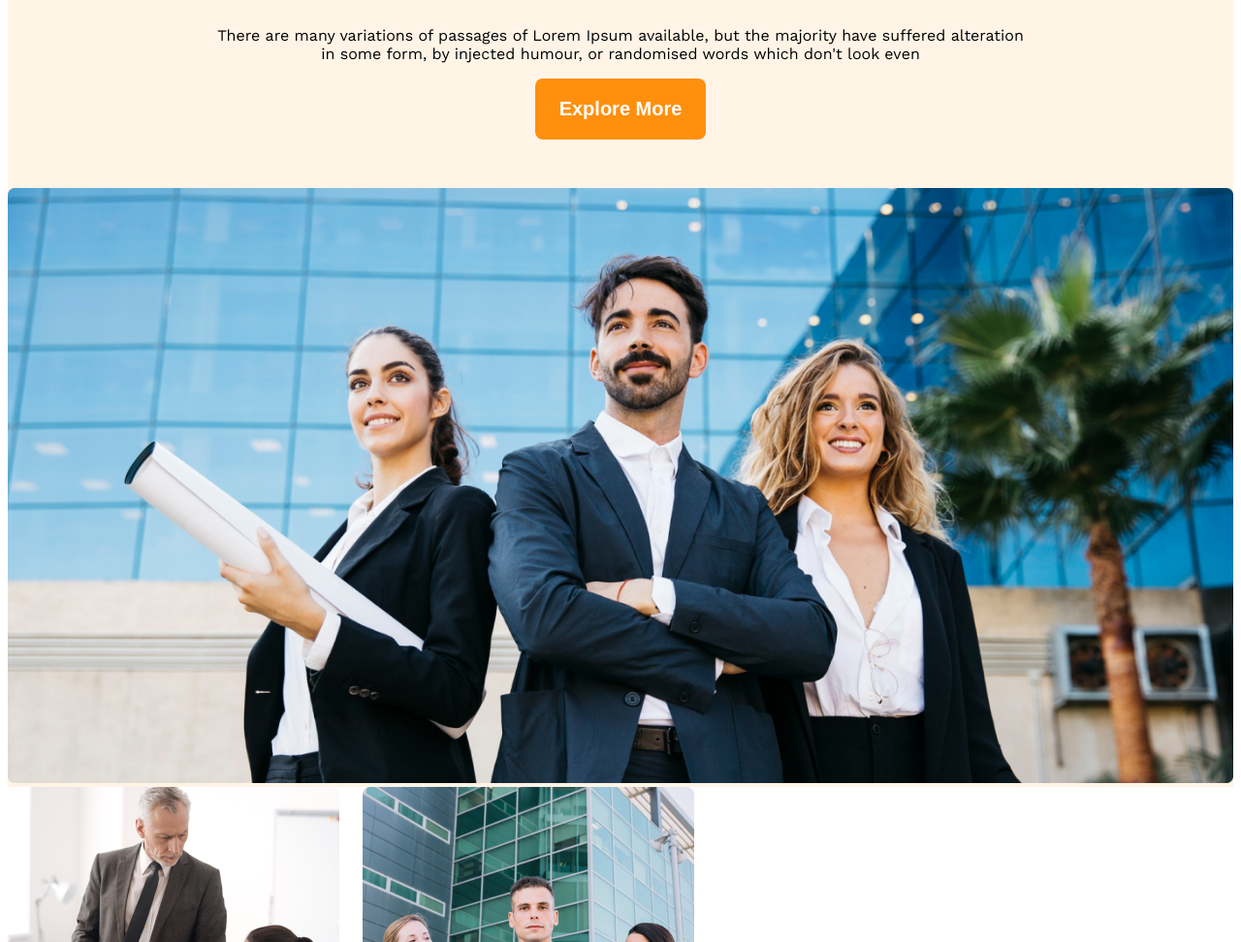
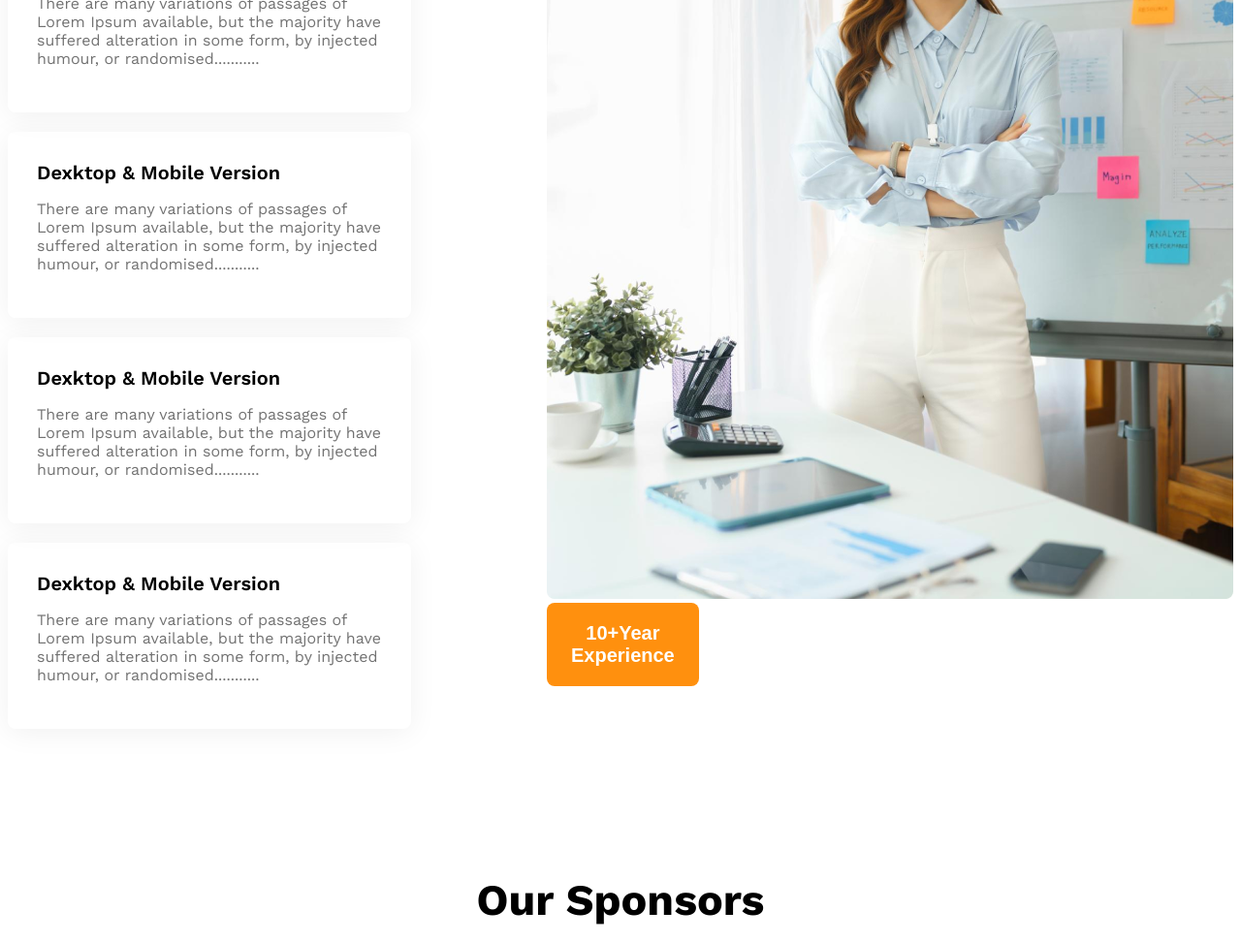
Before and after one commit to junaed-md/G3-architects-website, a plain HTML site: page index.html in a window 1280 px wide. Shown: the part 372-1344 px from the top of the page at 97% size. Drawn offline with nearby package versions, Linux system fonts and the light colour scheme.

Commit message:
added all section and experience badge, work in progress

```diff
--- a/index.html
+++ b/index.html
@@ -72,8 +72,40 @@
         <!-- Team section end -->
 
         <!-- Features will enjoy -->
-        <section>
-
+        <section class="features flex">
+            <div>
+                <h3 id="feature-section-title" class="section-title">
+                    Features you will <br>love & enjoy
+                </h3>
+                <p class="text-light-gray">
+                    There are many variations of passages of Lorem Ipsum available, but the majority have suffered alteration in some form, by injected humour, or randomised words which don't look even
+                </p>
+                <!-- Features card container -->
+                 <div class="feature-card">
+                    <h4 class="feature-title">Dexktop & Mobile Version</h4>
+                    <p class="text-light-gray">There are many variations of passages of Lorem Ipsum available, but the majority have suffered alteration in some form, by injected humour, or randomised...........</p>
+                 </div>
+                 <div class="feature-card">
+                    <h4 class="feature-title">Dexktop & Mobile Version</h4>
+                    <p class="text-light-gray">There are many variations of passages of Lorem Ipsum available, but the majority have suffered alteration in some form, by injected humour, or randomised...........</p>
+                 </div>
+                 <div class="feature-card">
+                    <h4 class="feature-title">Dexktop & Mobile Version</h4>
+                    <p class="text-light-gray">There are many variations of passages of Lorem Ipsum available, but the majority have suffered alteration in some form, by injected humour, or randomised...........</p>
+                 </div>
+                 <div class="feature-card">
+                    <h4 class="feature-title">Dexktop & Mobile Version</h4>
+                    <p class="text-light-gray">There are many variations of passages of Lorem Ipsum available, but the majority have suffered alteration in some form, by injected humour, or randomised...........</p>
+                 </div>
+            </div>
+            <div>
+                <img src="images/architect.png" alt="">
+                <button id="experience-badge" class="btn-primary">
+                    <span id="experience-year">10+Year</span>
+                    <br>
+                    <span>Experience</span>
+                </button>
+            </div>
         </section>
 
         <!-- some facts start-->
@@ -119,7 +151,7 @@
 
         <!-- some facts end -->
 
-        <!-- out sponsors -->
+        <!-- our sponsors start-->
          <section class="our-sponsors">
             <div class="sponsor-info">
                <h3 class="section-title">Our Sponsors</h3>
@@ -133,6 +165,7 @@
                 <img src="images/sponsors/figma.png" alt="">
             </div>
          </section>
+         <!-- our sponsors end -->
     </main>
     <footer>
 
--- a/style/architects.css
+++ b/style/architects.css
@@ -101,11 +101,11 @@ main>section {
     width: 100%;
 }
 
-/* header,
+header,
 .teams,
 .some-facts {
     display: none;
-} */
+}
 
 /* Team and features related style */
 
@@ -133,7 +133,30 @@ main>section {
     color: rgba(255, 144, 14, 1);
 }
 
-/* Some facts relate style */
+/* Features section */
+.features{
+    gap:140px;
+}
+#feature-section-title{
+border-left: 5px solid #FF900E;
+padding-left: 21px;
+}
+.feature-card{
+    padding: 30px;
+    border-radius: 8px;
+    box-shadow: 0 4px 30px 0 rgba(0, 0, 0, 0.06);
+    margin-bottom: 20px;
+}
+
+.feature-card .feature-title{
+    font-weight: 600;
+    font-size: 1.25rem;
+    margin-top: 0px;
+    margin-bottom: 0px;
+}
+
+
+/* Some facts related style */
 
 .facts-container {
     display: grid;
```
